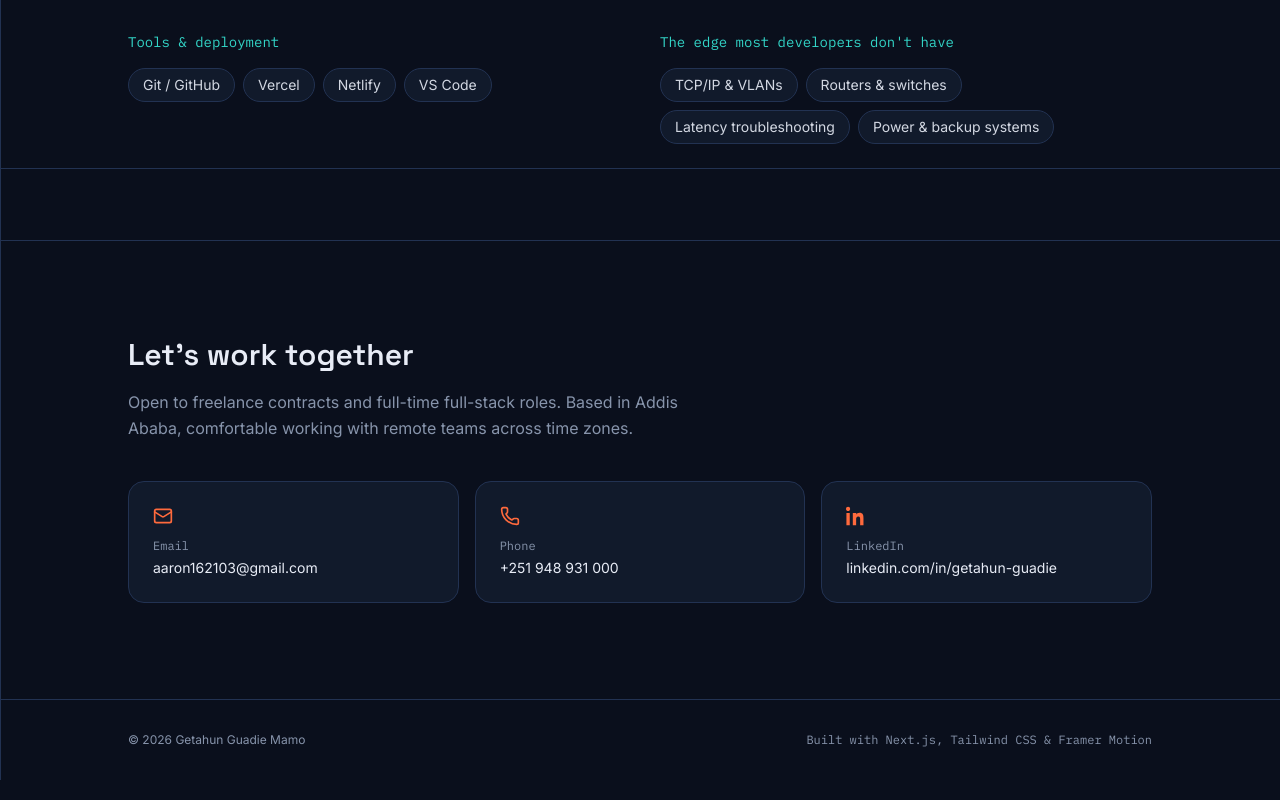
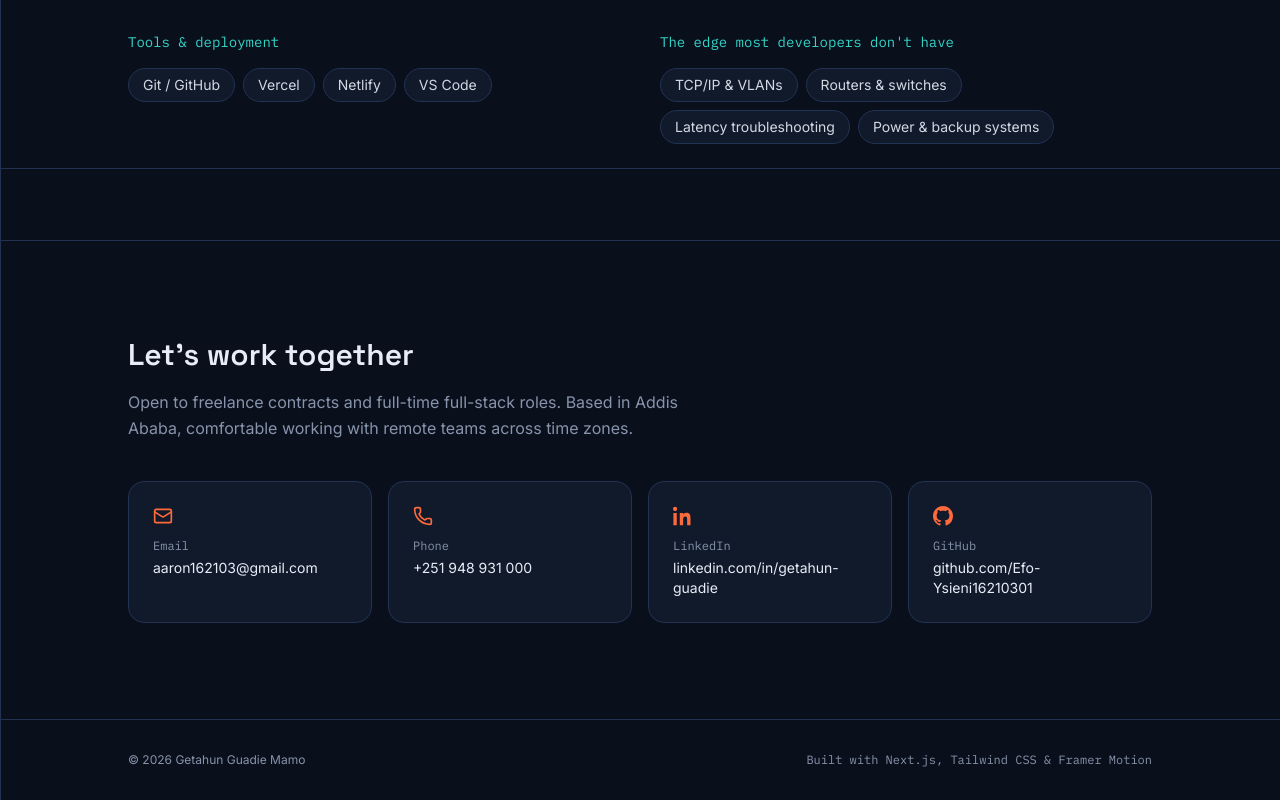
Before and after one commit to Efo-Ysieni16210301/Portfolio, a Next.js app: page / in a window 1280 px wide. Shown: the part 3832-4632 px from the top of the page. Built offline with nearby package versions, Linux system fonts and the light colour scheme.

Commit message:
update Contact include github

```diff
--- a/components/Contact.tsx
+++ b/components/Contact.tsx
@@ -4,6 +4,14 @@
   return (
     <svg viewBox="0 0 24 24" fill="currentColor" className={className}>
       <path d="M4.98 3.5C4.98 4.88 3.87 6 2.5 6S0 4.88 0 3.5 1.12 1 2.5 1s2.48 1.12 2.48 2.5zM.5 8.25h4V23h-4V8.25zM8.5 8.25h3.83v2.01h.05c.53-1 1.84-2.06 3.79-2.06 4.05 0 4.8 2.67 4.8 6.14V23h-4v-6.7c0-1.6-.03-3.66-2.23-3.66-2.23 0-2.57 1.74-2.57 3.54V23h-4V8.25z" />
+    </svg>
+  );
+}
+
+function GithubIcon({ className }: { className?: string }) {
+  return (
+    <svg viewBox="0 0 24 24" fill="currentColor" className={className}>
+      <path d="M12 0C5.37 0 0 5.37 0 12c0 5.31 3.435 9.795 8.205 11.385.6.105.825-.255.825-.57 0-.285-.015-1.23-.015-2.235-3.015.555-3.795-.735-4.035-1.41-.135-.345-.72-1.41-1.23-1.695-.42-.225-1.02-.78-.015-.795.945-.015 1.62.87 1.845 1.23 1.08 1.815 2.805 1.305 3.495.99.105-.78.42-1.305.765-1.605-2.67-.3-5.46-1.335-5.46-5.925 0-1.305.465-2.385 1.23-3.225-.12-.3-.54-1.53.12-3.18 0 0 1.005-.315 3.3 1.23.96-.27 1.98-.405 3-.405s2.04.135 3 .405c2.295-1.56 3.3-1.23 3.3-1.23.66 1.65.24 2.88.12 3.18.765.84 1.23 1.905 1.23 3.225 0 4.605-2.805 5.625-5.475 5.925.435.375.81 1.095.81 2.22 0 1.605-.015 2.895-.015 3.3 0 .315.225.69.825.57A12.02 12.02 0 0024 12c0-6.63-5.37-12-12-12z" />
     </svg>
   );
 }
@@ -27,6 +35,12 @@
     href: "https://www.linkedin.com/in/getahun-guadie",
     icon: LinkedinIcon,
   },
+  {
+    label: "GitHub",
+    value: "github.com/Efo-Ysieni16210301",
+    href: "https://github.com/Efo-Ysieni16210301",
+    icon: GithubIcon,
+  },
 ];
 
 export default function Contact() {
@@ -41,7 +55,7 @@
           Addis Ababa, comfortable working with remote teams across time zones.
         </p>
 
-        <div className="mt-10 grid gap-4 sm:grid-cols-3">
+        <div className="mt-10 grid gap-4 sm:grid-cols-2 lg:grid-cols-4">
           {methods.map(({ label, value, href, icon: Icon }) => (
             <a
               key={label}
```
